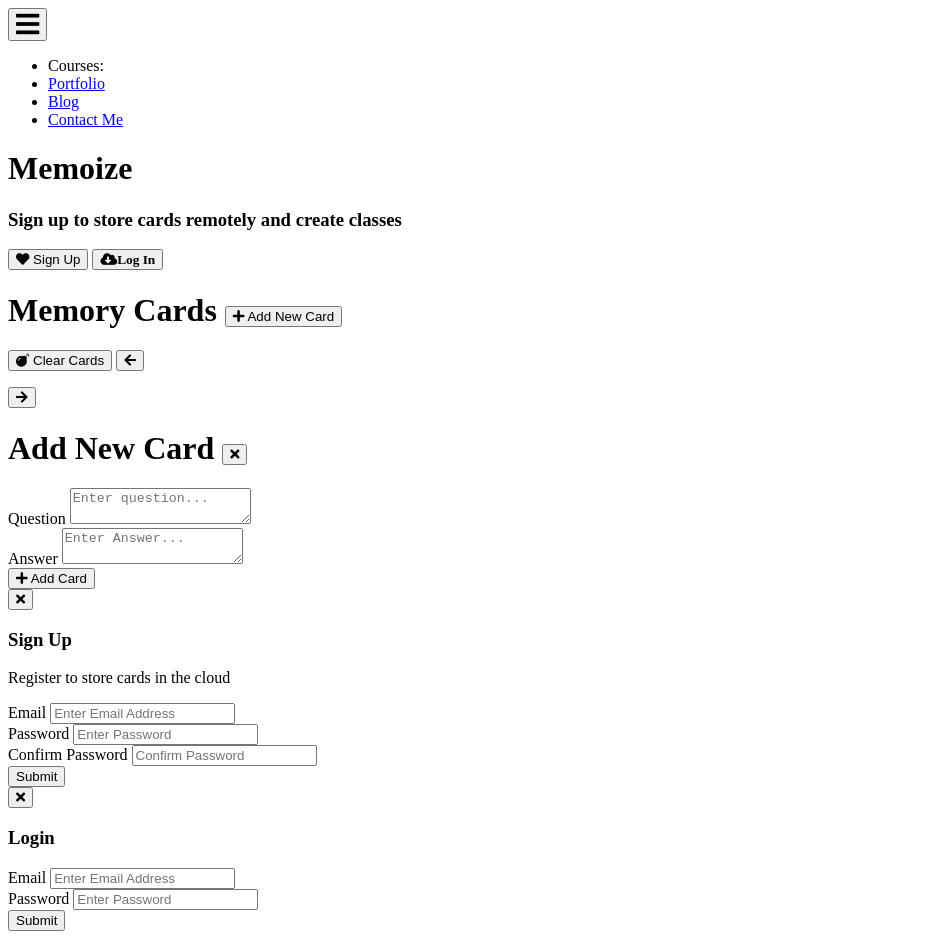
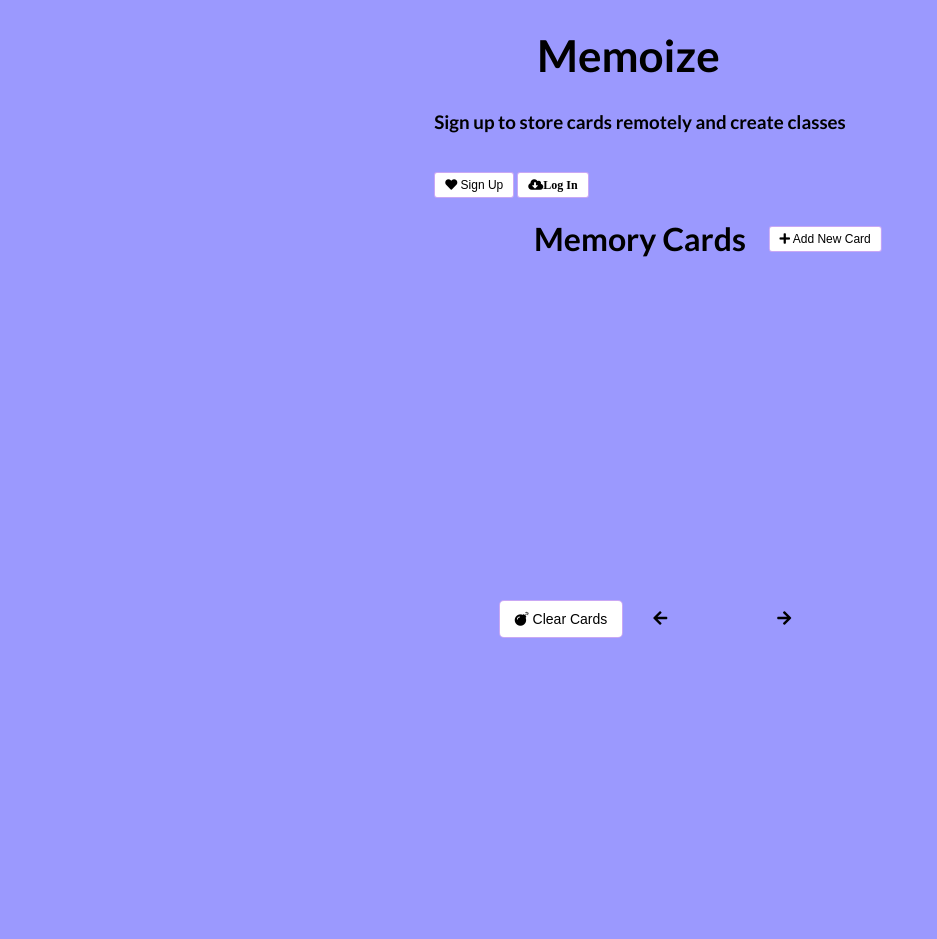
Before and after one commit to Daniel-Wh/MemoryCards, a website built with webpack: page templates/index.html in a window 1280 px wide. Shown: the whole page, without its empty margins (0-937 px from the left). After the commit the page ends 800 px from the top, so only its background shows below. Built offline with nearby package versions, Linux system fonts and the light colour scheme; files whose address does not match are found by name.

Commit message:
updated folder in html for css

```diff
--- a/templates/index.html
+++ b/templates/index.html
@@ -10,7 +10,7 @@
       integrity="sha256-+N4/V/SbAFiW1MPBCXnfnP9QSN3+Keu+NlB+0ev/YKQ="
       crossorigin="anonymous"
     />
-    <link rel="stylesheet" href="static/style.css" />
+    <link rel="stylesheet" href="static/css/style.css" />
     <link rel="shortcut icon" href="/static/favicon.ico" />
     <title>Memory Cards</title>
   </head>
```
